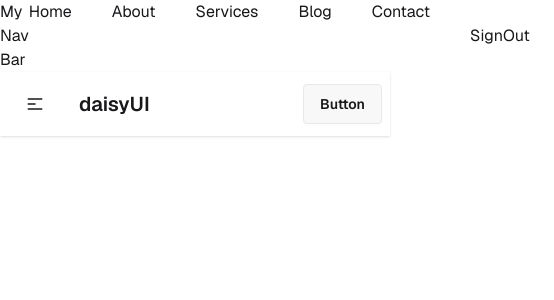
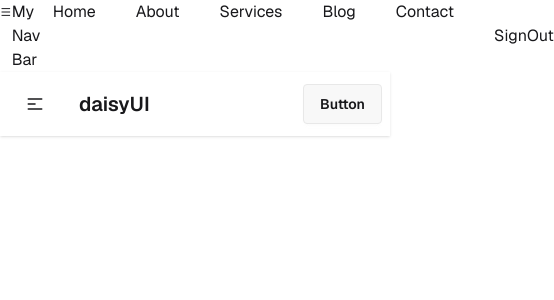
Before and after one commit to Sakibur59/explore-tailwind-daisyui-in-react, a React (Vite) app: page /contact in a window 390 px wide. Shown: the top 300 px of the page, 554 px wide, since content can reach past the window. Built offline with nearby package versions, Linux system fonts and the light colour scheme.

Commit message:
toggling icon added

```diff
--- a/src/Components/NavBar/NavBar.jsx
+++ b/src/Components/NavBar/NavBar.jsx
@@ -1,5 +1,5 @@
-import { Menu } from 'lucide-react';
-import React from 'react';
+import { Menu, X } from 'lucide-react';
+import React, { useState } from 'react';
 
 const navData = [
   {
@@ -29,10 +29,16 @@ const navData = [
   }
 ];
 const NavBar = () => {
+  const [open,setOpen]=useState(false)
     return (
         <nav className='flex justify-between'>
-            <Menu className='md:hidden'></Menu>
+            <span className='flex'onClick={()=>setOpen(!open)}>
+              {
+                open ? <X className='md:hidden'></X>: <Menu className='md:hidden'></Menu>
+              }
+
             <h2>My Nav Bar</h2>
+            </span>
             <ul className='flex'>
                 {
                     navData.map(route => <li className='mr-10'><a href={route.path}>{route.name}</a></li>)
```
